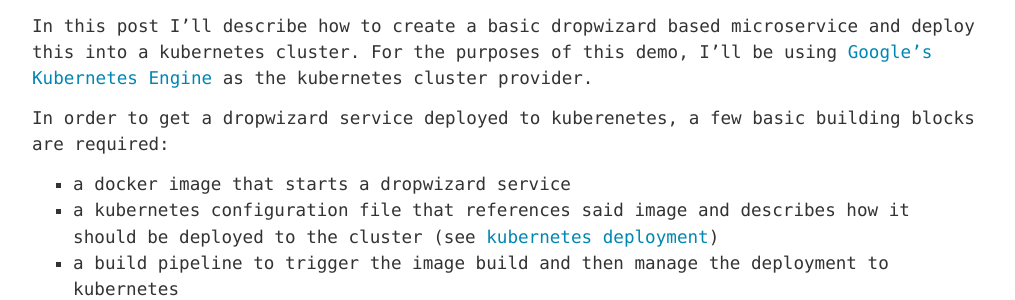
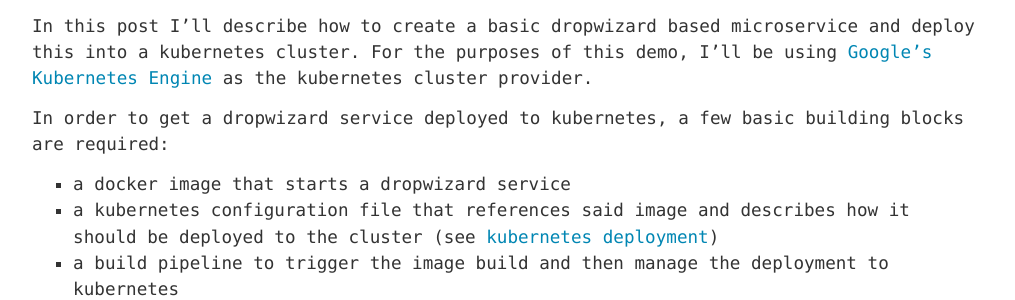
Before and after one commit to hbakkum/hbakkum.github.io, a Jekyll site: the page built from _posts/2018-03-09-creating-a-basic-dropwizard-microservice-in-kubernetes.md, in a window 1280 px wide. Shown: the part 277-577 px from the top of the page, without its empty margins (132-1147 px from the left). Built offline with Jekyll 4.4.1, drawn with Linux system fonts in a browser that asks for light colours; comment, search, counter and statistics services are not loaded.

```diff
--- a/Gemfile
+++ b/Gemfile
@@ -9,4 +9,5 @@ group :development do
   gem 'sass', '~> 3.4', '>= 3.4.20'
   gem 'bourbon', '~> 4.2', '>= 4.2.6'
   gem 'pygments.rb', '~> 1.2.1'
+  gem "nokogiri", ">= 1.8.2"
 end
--- a/_posts/2018-03-09-creating-a-basic-dropwizard-microservice-in-kubernetes.md
+++ b/_posts/2018-03-09-creating-a-basic-dropwizard-microservice-in-kubernetes.md
@@ -11,7 +11,7 @@ visible: 1
 In this post I'll describe how to create a basic dropwizard based microservice and deploy this into a kubernetes cluster. For the purposes
 of this demo, I'll be using [Google's Kubernetes Engine](https://cloud.google.com/kubernetes-engine/) as the kubernetes cluster provider.
 
-In order to get a dropwizard service deployed to kuberenetes, a few basic building blocks are required:
+In order to get a dropwizard service deployed to kubernetes, a few basic building blocks are required:
 * a docker image that starts a dropwizard service
 * a kubernetes configuration file that references said image and describes how it should be deployed to the cluster (see [kubernetes deployment](https://kubernetes.io/docs/concepts/workloads/controllers/deployment/))
 * a build pipeline to trigger the image build and then manage the deployment to kubernetes
```
